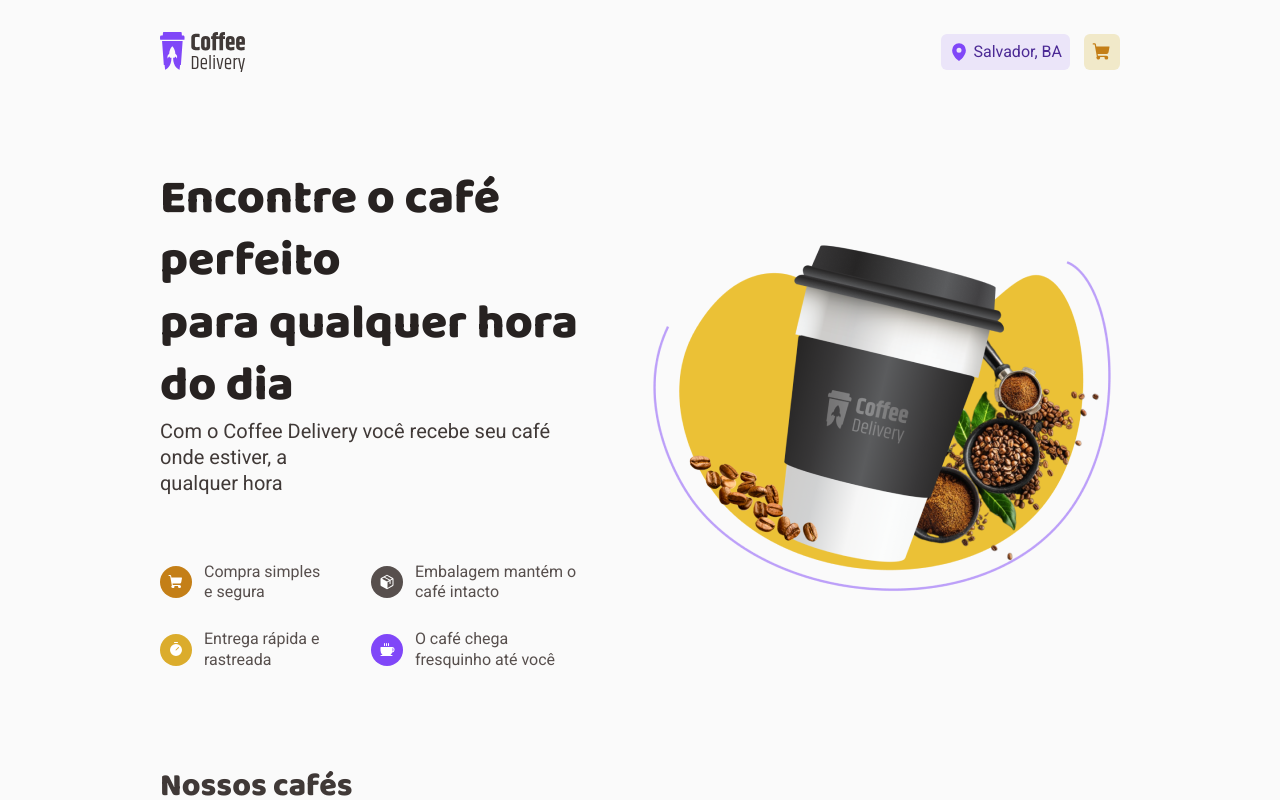
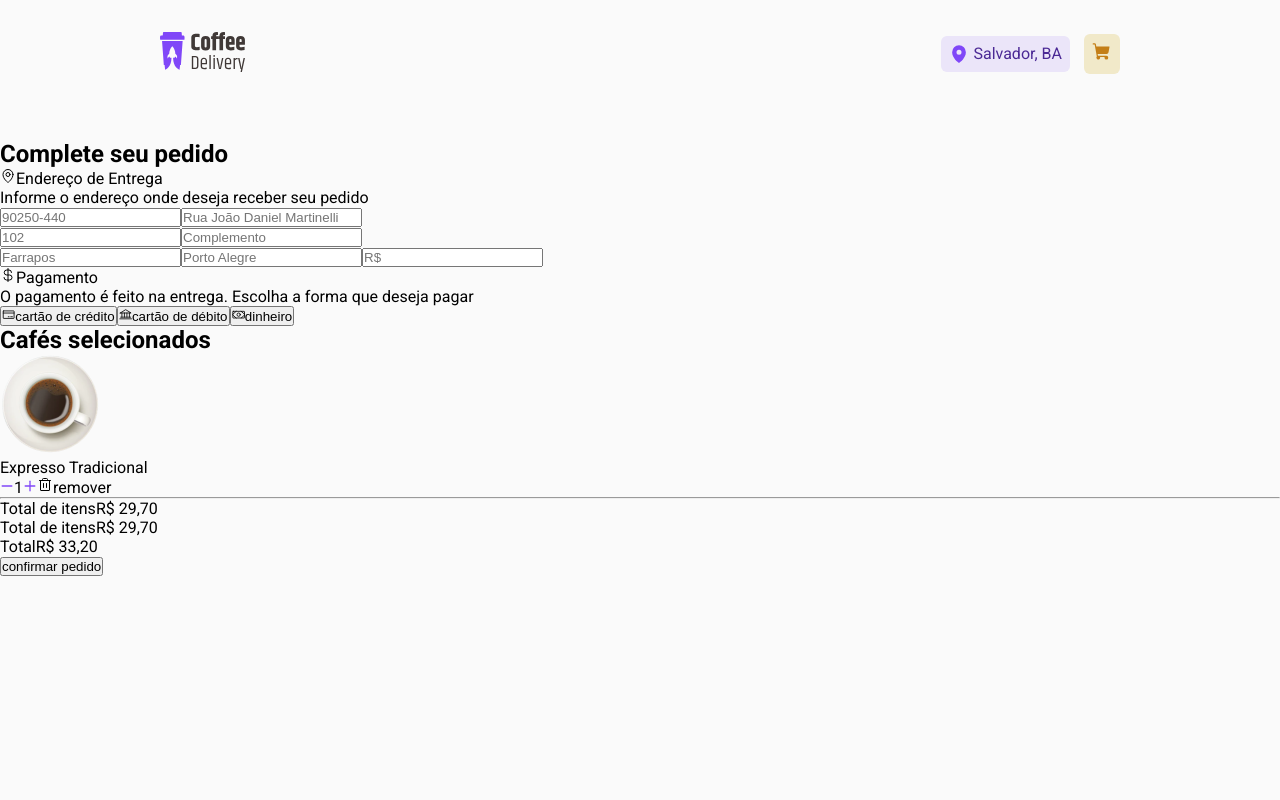
Before and after one commit to vitoriadeveloper/coffee-delivery, a React (Vite) app: page /checkout in a window 1280 px wide. Shown: the top 800 px of the page. Built offline with nearby package versions, Linux system fonts and the light colour scheme.

Commit message:
html checkout implemented

```diff
--- a/src/App.tsx
+++ b/src/App.tsx
@@ -1,15 +1,15 @@
 import { ThemeProvider } from "styled-components";
 import { defaultTheme } from "./styles/themes/default";
 import { GlobalStyle } from "./styles/global";
-import { Home } from "./pages/Home";
-import { Header } from "./components/Header";
-
+import { Router } from "./Router";
+import { BrowserRouter } from "react-router-dom";
 function App() {
   return (
     <ThemeProvider theme={defaultTheme}>
+      <BrowserRouter>
+        <Router />
+      </BrowserRouter>
       <GlobalStyle />
-      <Header />
-      <Home />
     </ThemeProvider>
   );
 }
--- /dev/null
+++ b/src/Router.tsx
@@ -0,0 +1,15 @@
+import { Route, Routes } from "react-router-dom";
+import { Home } from "./pages/Home";
+import { Header } from "./components/Header";
+import { Checkout } from "./pages/Checkout";
+
+export function Router() {
+  return (
+    <Routes>
+      <Route path="/" element={<Header />}>
+        <Route path="/" element={<Home />} />
+        <Route path="/checkout" element={<Checkout />} />
+      </Route>
+    </Routes>
+  );
+}
--- a/src/components/Coffee/index.tsx
+++ b/src/components/Coffee/index.tsx
@@ -13,6 +13,7 @@
 import Arabe from "../../assets/arabe.png";
 import Irlandes from "../../assets/irlandes.png";
 import { Minus, Plus, ShoppingCart } from "phosphor-react";
+import { Link } from "react-router-dom";
 import {
   CoffeeContainer,
   CoffeeContent,
@@ -140,7 +141,9 @@
                     <Plus color="#8047F8" size={14} weight="bold" />
                   </AmountCart>
                   <Cart>
-                    <ShoppingCart color="white" weight="fill" size={20} />
+                    <Link to="/checkout">
+                      <ShoppingCart color="white" weight="fill" size={20} />
+                    </Link>
                   </Cart>
                 </ContentAmount>
               </ContentPrice>
--- a/src/components/Header/index.tsx
+++ b/src/components/Header/index.tsx
@@ -1,24 +1,33 @@
 import logo from "../../assets/icons/logo.svg";
 import { MapPin, ShoppingCart } from "phosphor-react";
+import { Outlet, Link } from "react-router-dom";
 import {
   HeaderContainer,
   HeaderContent,
   HeaderLocation,
   HeaderCart,
 } from "./styles";
+
 export function Header() {
   return (
+    <div>
       <HeaderContainer>
+        <Link to="/">
           <img src={logo} alt="Logo café" />
+        </Link>
         <HeaderContent>
           <HeaderLocation>
             <MapPin color="#8047F8" size={20} weight="fill" />
             Salvador, BA
           </HeaderLocation>
           <HeaderCart>
+            <Link to="/checkout">
               <ShoppingCart color="#C47F17" size={20} weight="fill" />
+            </Link>
           </HeaderCart>
         </HeaderContent>
       </HeaderContainer>
+      <Outlet />
+    </div>
   );
 }
--- /dev/null
+++ b/src/pages/Checkout/index.tsx
@@ -0,0 +1,103 @@
+import {
+  MapPin,
+  CurrencyDollar,
+  CreditCard,
+  Bank,
+  Money,
+  Minus,
+  Plus,
+  Trash,
+} from "phosphor-react";
+import cafe from "../../assets/arabe.png";
+export function Checkout() {
+  return (
+    <div className="row">
+      <div className="column">
+        <h2> Complete seu pedido</h2>
+        <div className="container-endereço">
+          <div className="filho-endereço">
+            <MapPin />
+            <span>Endereço de Entrega</span>
+            <p>Informe o endereço onde deseja receber seu pedido</p>
+          </div>
+
+          <div className="container-inputs-column">
+            <input type="text" placeholder="90250-440" />
+            <input type="text" placeholder="Rua João Daniel Martinelli" />
+
+            <div className="inputs-row">
+              <input type="text" placeholder="102" />
+              <input type="text" placeholder="Complemento" />
+            </div>
+            <div className="inputs-row">
+              <input type="text" placeholder="Farrapos" />
+              <input type="text" placeholder="Porto Alegre" />
+              <input type="text" placeholder="R$" />
+            </div>
+          </div>
+        </div>
+
+        <div className="container-pagamento">
+          <div className="filho pagamento">
+            <CurrencyDollar />
+            <span>Pagamento</span>
+            <p>
+              O pagamento é feito na entrega. Escolha a forma que deseja pagar
+            </p>
+          </div>
+          <div className="filho-meio-pagamento">
+            <button>
+              <CreditCard />
+              cartão de crédito
+            </button>
+            <button>
+              <Bank />
+              cartão de débito
+            </button>
+            <button>
+              <Money />
+              dinheiro
+            </button>
+          </div>
+        </div>
+      </div>
+      <div className="cafes-selecionados">
+        <h2>Cafés selecionados</h2>
+        <div className="div-cafe-tudo-linha">
+          <img src={cafe} alt="" />
+          <div className="column">
+            <span>Expresso Tradicional</span>
+            <div className="cafe-row">
+              <span>
+                <Minus color="#8047F8" size={14} weight="bold" />
+                1
+                <Plus color="#8047F8" size={14} weight="bold" />
+              </span>
+              <span>
+                <Trash />
+                remover
+              </span>
+            </div>
+          </div>
+          <hr />
+          <div className="container-total-colum">
+            <div className="container-row-total">
+              <span>Total de itens</span>
+              <span>R$ 29,70</span>
+            </div>
+
+            <div className="container-row-total">
+              <span>Total de itens</span>
+              <span>R$ 29,70</span>
+            </div>
+            <div className="container-row-total">
+              <span>Total</span>
+              <span>R$ 33,20</span>
+            </div>
+          </div>
+          <button>confirmar pedido</button>
+        </div>
+      </div>
+    </div>
+  );
+}
```
Also changed, not shown: src/pages/Checkout/styles.ts (added). Lines whose indentation alone changed are shown as unchanged.
